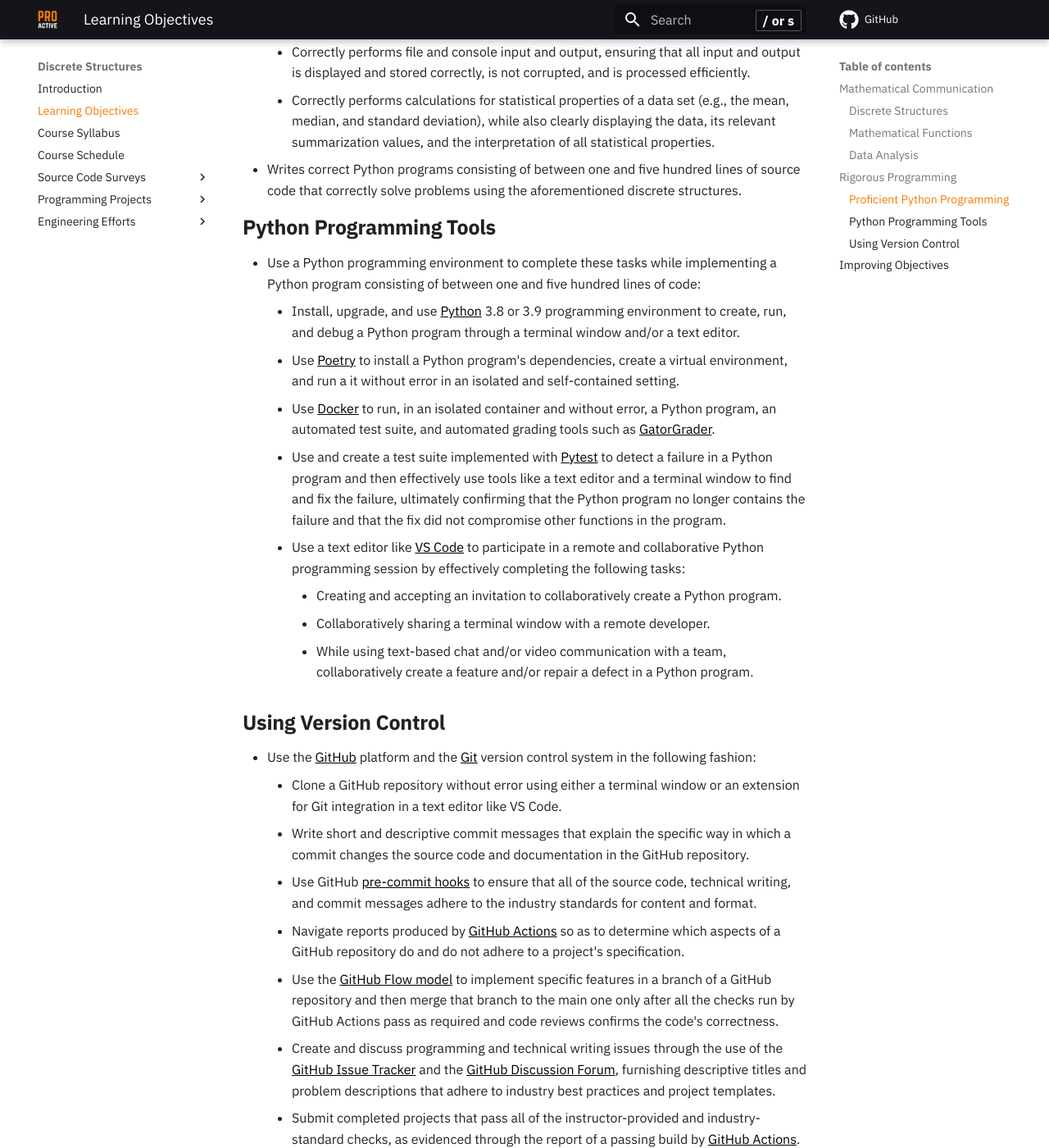
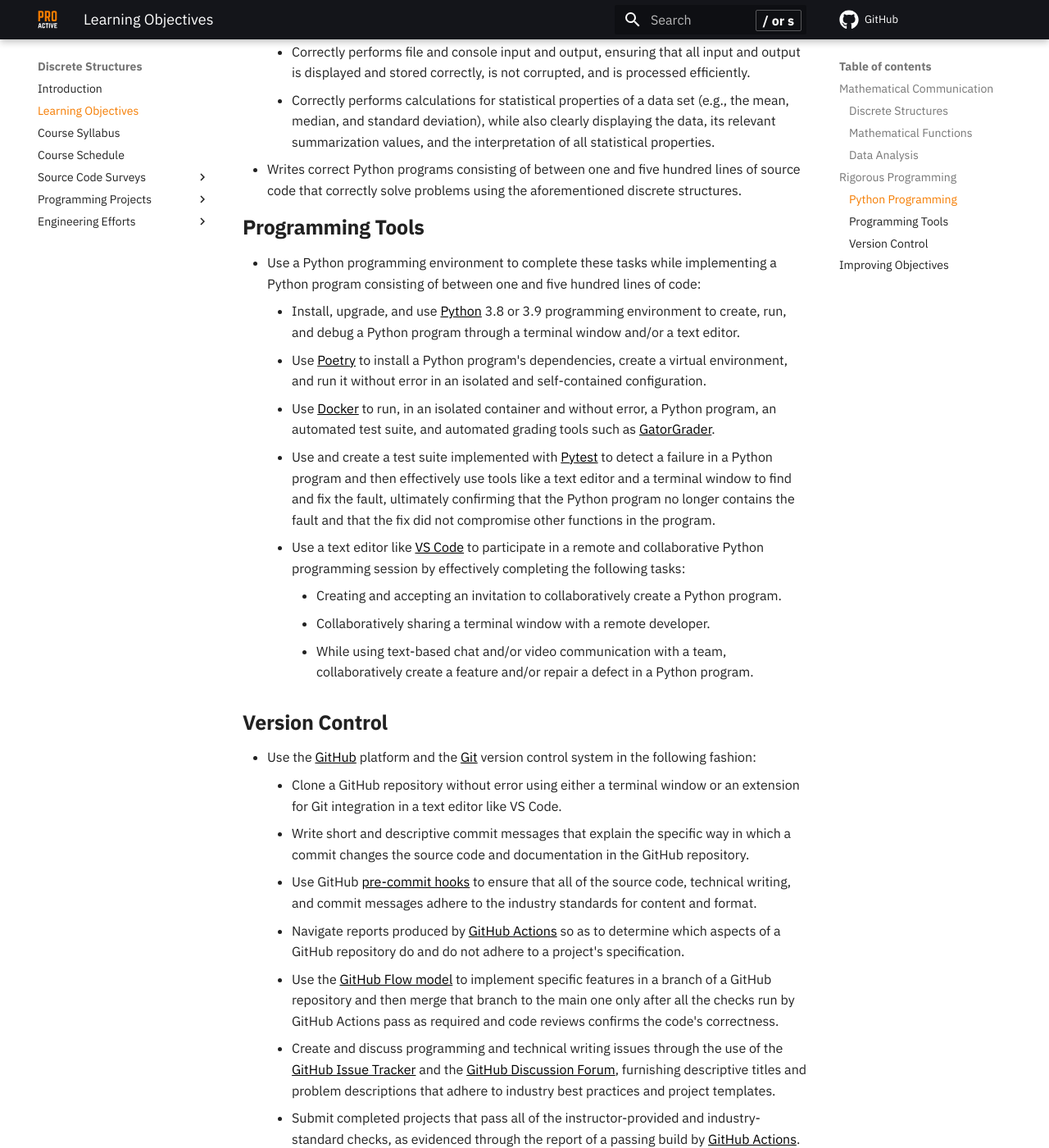
Before and after one commit to ProactiveProgrammers/www.proactiveprogrammers.com, an MkDocs documentation site: the page built from docs/discrete-structures/learning-objectives-discrete-structures.md, in a window 1280 px wide and 1400 px high, scrolled down 2861 px. Shown: the whole window at 82% size. Built offline with MkDocs 1.6.1 and Material for MkDocs 9.7.7, drawn with Linux system fonts in a browser that asks for light colours; comment, search, counter and statistics services are not loaded; some of the changed text lies outside the part shown.

Commit message:
fix: Improve the introduction and then change section titles in learning-objectives-discrete-structures.

```diff
--- a/docs/discrete-structures/learning-objectives-discrete-structures.md
+++ b/docs/discrete-structures/learning-objectives-discrete-structures.md
@@ -1,6 +1,6 @@
 # Learning Objectives
 
-A proactive programmer studying discrete structures should be able to
+A proactive programmer studying **discrete structures** should be able to
 effectively demonstrate the mastery of the following learning objectives in the
 categories of **mathematical communication** and **rigorous programming**.
 According to [Robert Talbert](https://rtalbert.org/), a learning objective must
@@ -98,7 +98,7 @@
 A person learning discrete structures with the mindset of a proactive programmer
 will be able to demonstrate mastery of the following programming skills:
 
-### Proficient Python Programming
+### Python Programming
 
   - Write short Python functions of ten to twenty lines that have the following
     characteristics:
@@ -137,7 +137,7 @@
     lines of source code that correctly solve problems using the aforementioned
     discrete structures.
 
-### Python Programming Tools
+### Programming Tools
 
   - Use a Python programming environment to complete these tasks while
     implementing a Python program consisting of between one and five hundred
@@ -146,8 +146,8 @@
       programming environment to create, run, and debug a Python program through
       a terminal window and/or a text editor.
     - Use [Poetry](https://python-poetry.org/) to install a Python program's
-      dependencies, create a virtual environment, and run a it without error in
-      an isolated and self-contained setting.
+      dependencies, create a virtual environment, and run it without error in an
+      isolated and self-contained configuration.
     - Use [Docker](https://www.docker.com/) to run, in an isolated container and
       without error, a Python program, an automated test suite, and automated
       grading tools such as
@@ -155,8 +155,8 @@
     - Use and create a test suite implemented with
       [Pytest](https://docs.pytest.org/) to detect a failure in a Python program
       and then effectively use tools like a text editor and a terminal window to
-      find and fix the failure, ultimately confirming that the Python program no
-      longer contains the failure and that the fix did not compromise other
+      find and fix the fault, ultimately confirming that the Python program no
+      longer contains the fault and that the fix did not compromise other
       functions in the program.
     - Use a text editor like [VS Code](https://code.visualstudio.com/) to
       participate in a remote and collaborative Python programming session by
@@ -168,7 +168,7 @@
           collaboratively create a feature and/or repair a defect in a Python
           program.
 
-### Using Version Control
+### Version Control
 
   - Use the [GitHub](https://github.com/) platform and the
     [Git](https://git-scm.com/) version control system in the following fashion:
```
